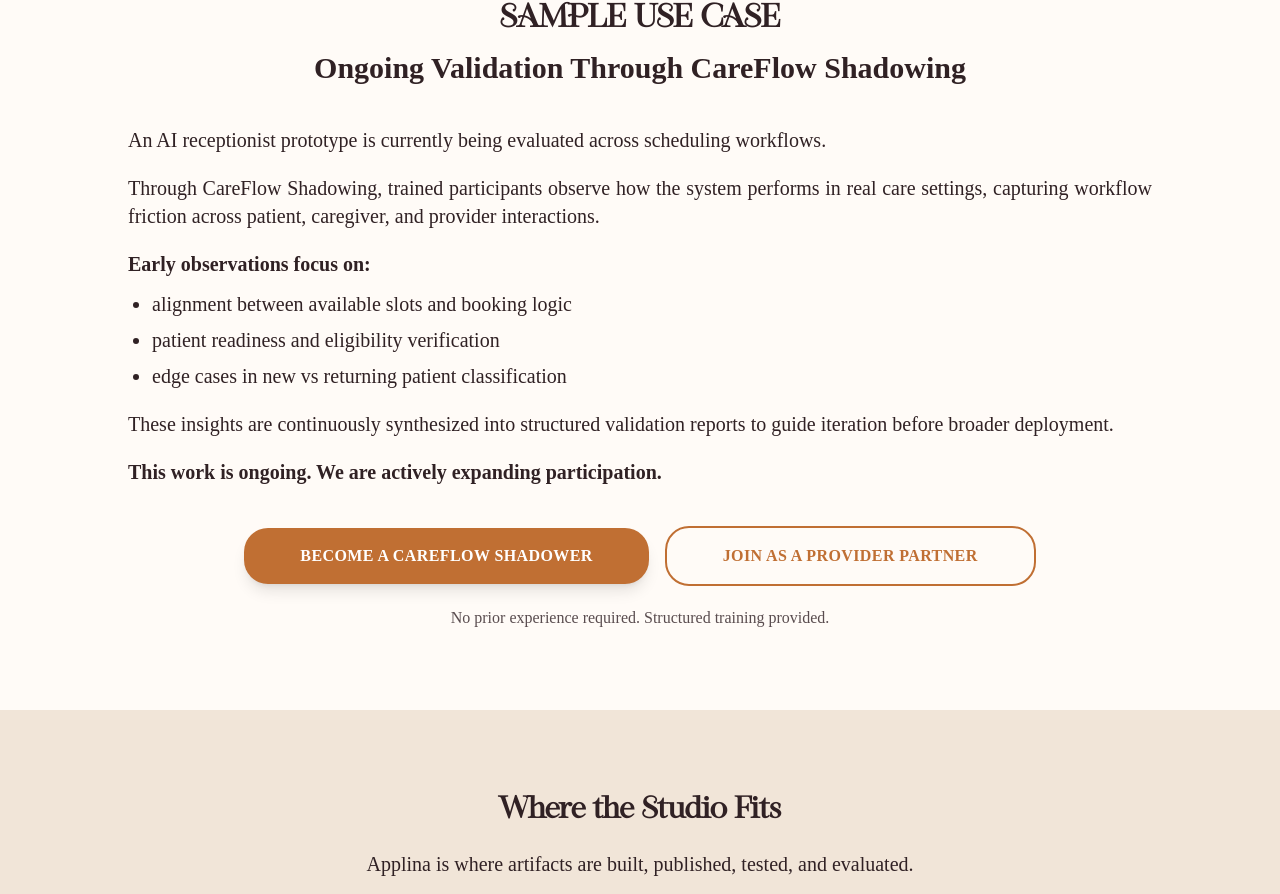
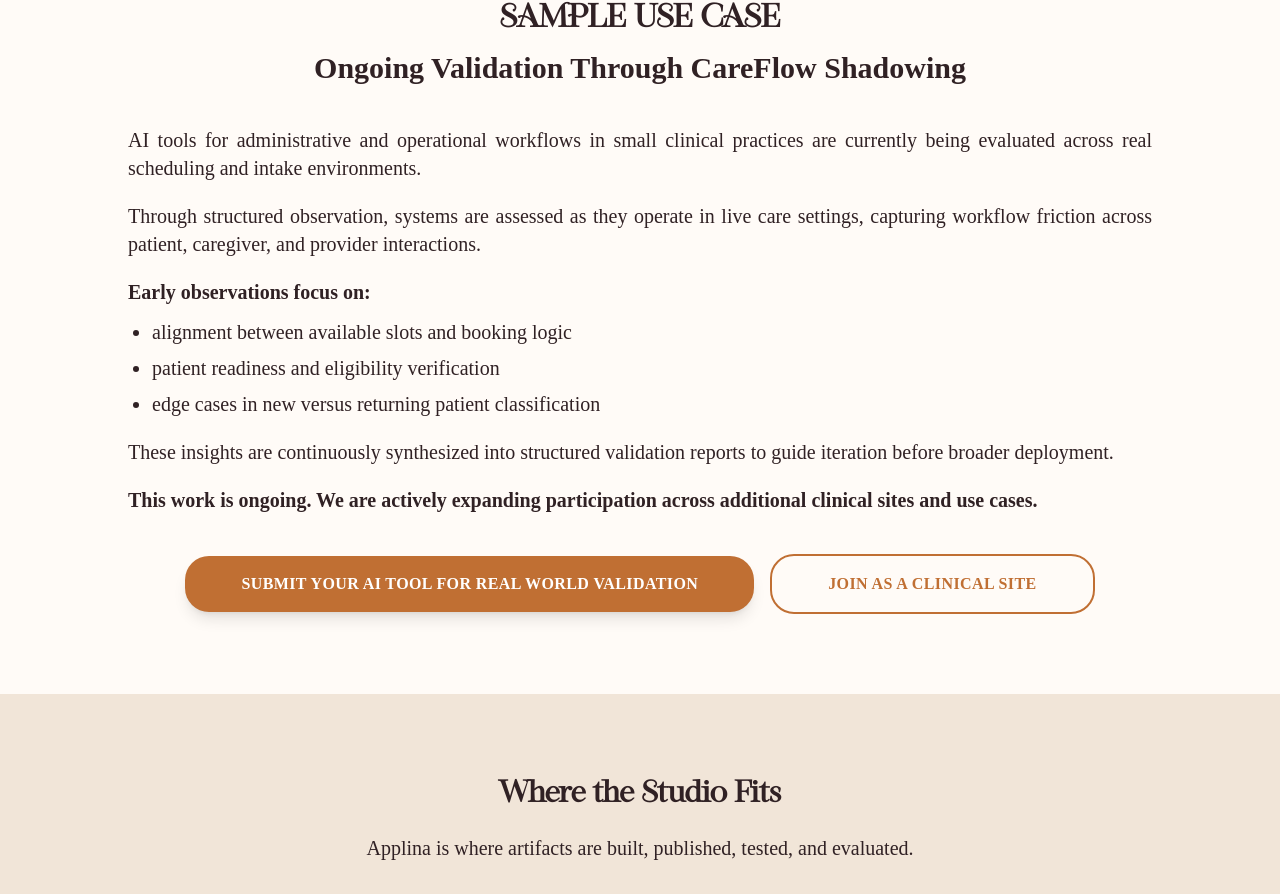
Before and after one commit to lbouayad/tophealthaistudio, a Next.js app: page /home in a window 1280 px wide. Shown: the part 5557-6451 px from the top of the page. Built offline with nearby package versions, Linux system fonts and the light colour scheme.

Commit message:
Update SampleUseCase.js

```diff
--- a/src/app/components/Home/SampleUseCase.js
+++ b/src/app/components/Home/SampleUseCase.js
@@ -15,14 +15,15 @@
 
         <div className="mt-10 space-y-5 text-base md:text-lg xl:text-xl leading-relaxed text-justify">
           <p>
-            An AI receptionist prototype is currently being evaluated across
-            scheduling workflows.
+            AI tools for administrative and operational workflows in small
+            clinical practices are currently being evaluated across real
+            scheduling and intake environments.
           </p>
 
           <p>
-            Through CareFlow Shadowing, trained participants observe how the
-            system performs in real care settings, capturing workflow friction
-            across patient, caregiver, and provider interactions.
+            Through structured observation, systems are assessed as they operate
+            in live care settings, capturing workflow friction across patient,
+            caregiver, and provider interactions.
           </p>
 
           <div>
@@ -30,7 +31,7 @@
             <ul className="list-disc pl-6 space-y-2">
               <li>alignment between available slots and booking logic</li>
               <li>patient readiness and eligibility verification</li>
-              <li>edge cases in new vs returning patient classification</li>
+              <li>edge cases in new versus returning patient classification</li>
             </ul>
           </div>
 
@@ -40,29 +41,26 @@
           </p>
 
           <p className="font-semibold">
-            This work is ongoing. We are actively expanding participation.
+            This work is ongoing. We are actively expanding participation across
+            additional clinical sites and use cases.
           </p>
         </div>
 
         <div className="flex flex-wrap items-center justify-center gap-4 mt-10">
           <Link
-            href="/"
+            href="#"
             className="inline-flex items-center justify-center bg-orange text-white uppercase text-xs sm:text-sm md:text-base font-bold tracking-wide px-8 sm:px-10 md:px-14 py-4 rounded-3xl text-center shadow-lg hover:shadow-xl hover:scale-105 transition duration-300 ease-in-out"
           >
-            Become a CareFlow Shadower
+            Submit Your AI Tool for Real World Validation
           </Link>
 
           <Link
-            href="/"
+            href="#"
             className="inline-flex items-center justify-center border-2 border-orange text-orange uppercase text-xs sm:text-sm md:text-base font-bold tracking-wide px-8 sm:px-10 md:px-14 py-4 rounded-3xl text-center hover:bg-orange hover:text-white transition duration-300 ease-in-out"
           >
-            Join as a Provider Partner
+            Join as a Clinical Site
           </Link>
         </div>
-
-        <p className="text-center text-brown/80 text-sm md:text-base mt-5">
-          No prior experience required. Structured training provided.
-        </p>
       </div>
     </section>
   );
```
